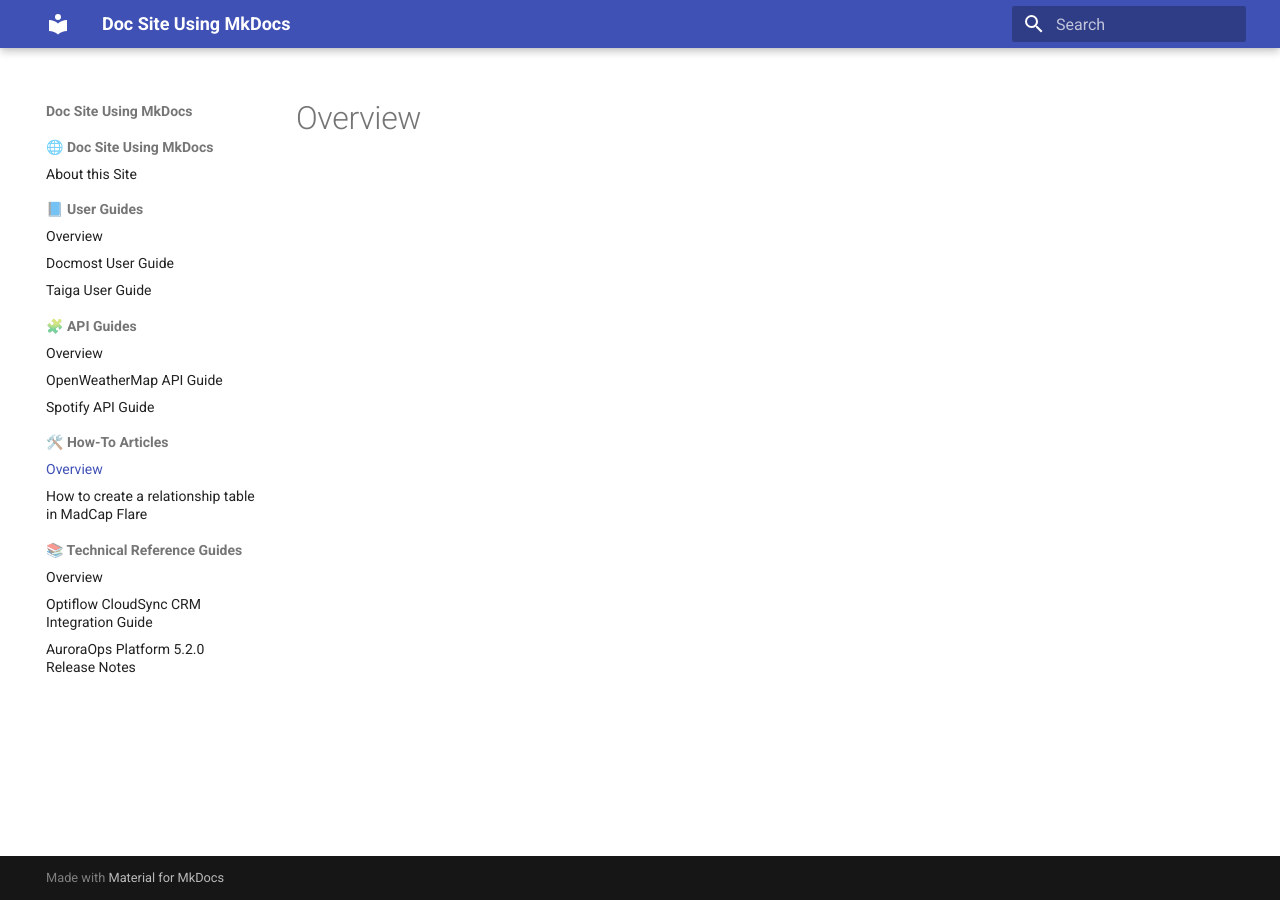
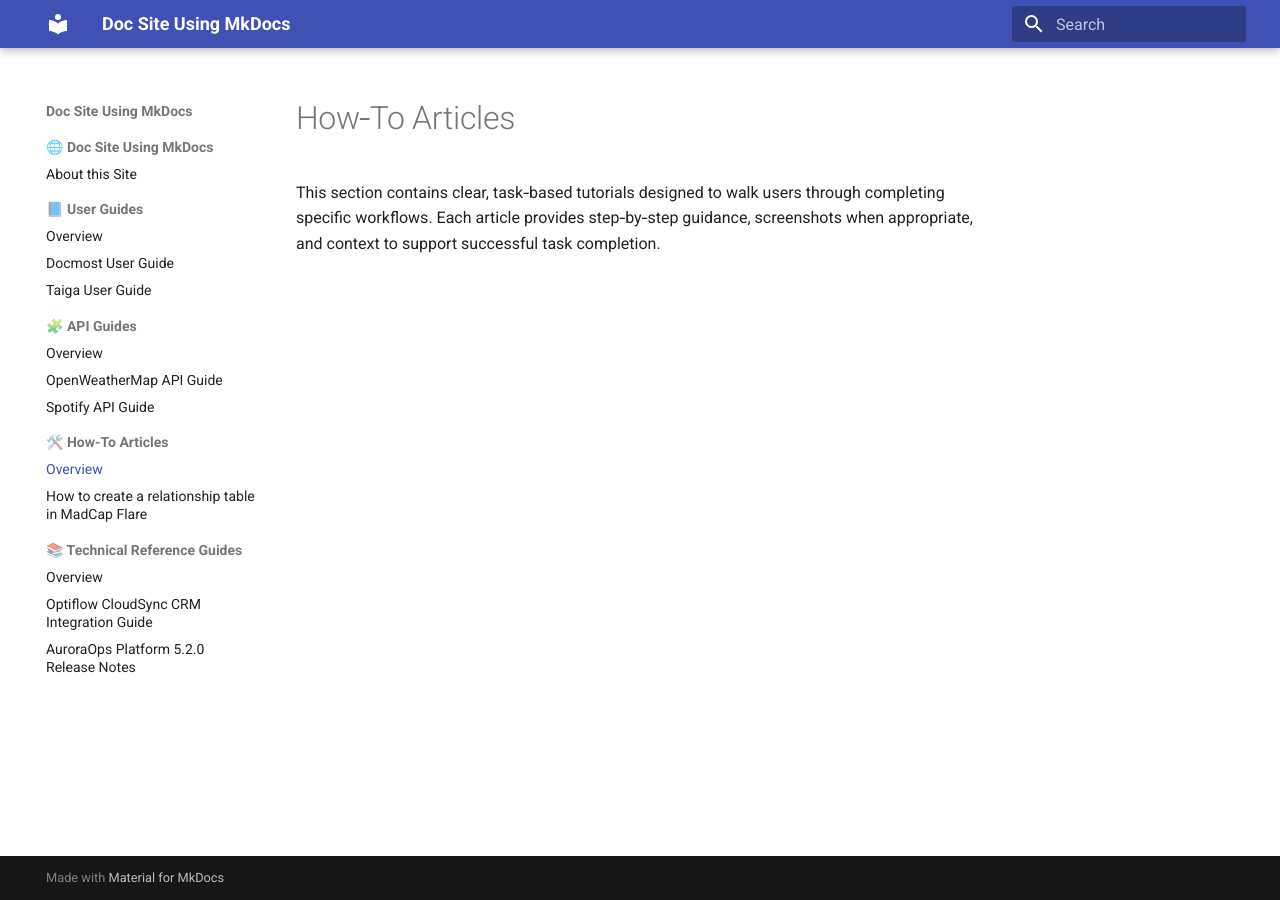
Before and after one commit to LizMarlowe-byte/docs-as-code-portfolio-mkdocs, an MkDocs documentation site: the page built from docs/how-to-articles/index.md, in a window 1280 px wide. Built offline with MkDocs 1.6.1 and Material for MkDocs 9.7.7, drawn with Linux system fonts in a browser that asks for light colours.

Commit message:
Update index.md

```diff
--- a/docs/how-to-articles/index.md
+++ b/docs/how-to-articles/index.md
@@ -1,4 +1,8 @@
 ---
-title: "How To Articles"
-summary: "This how‑to article provides create clear, task‑based instructions that guide users through completing a specific workflow."
+title: "How‑To Articles"
+summary: "Task‑based, step‑by‑step tutorials designed to help users complete specific workflows."
 ---
+
+# How‑To Articles
+
+This section contains clear, task‑based tutorials designed to walk users through completing specific workflows. Each article provides step‑by‑step guidance, screenshots when appropriate, and context to support successful task completion.
```
